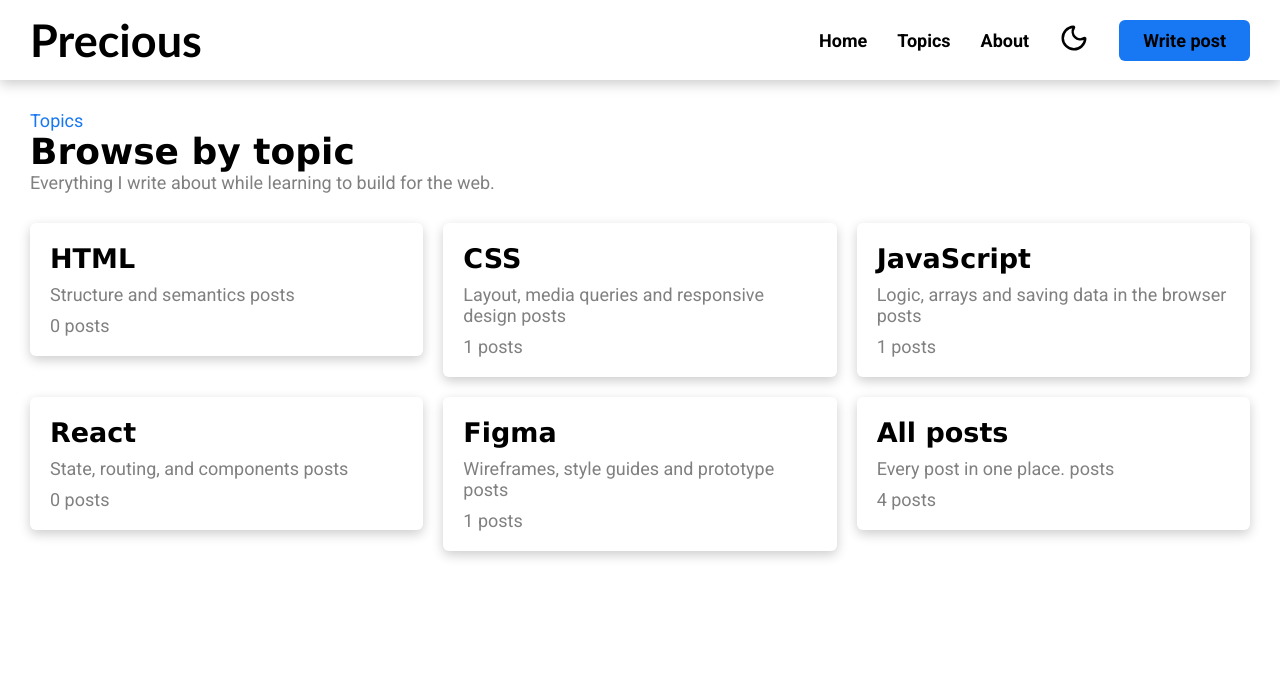
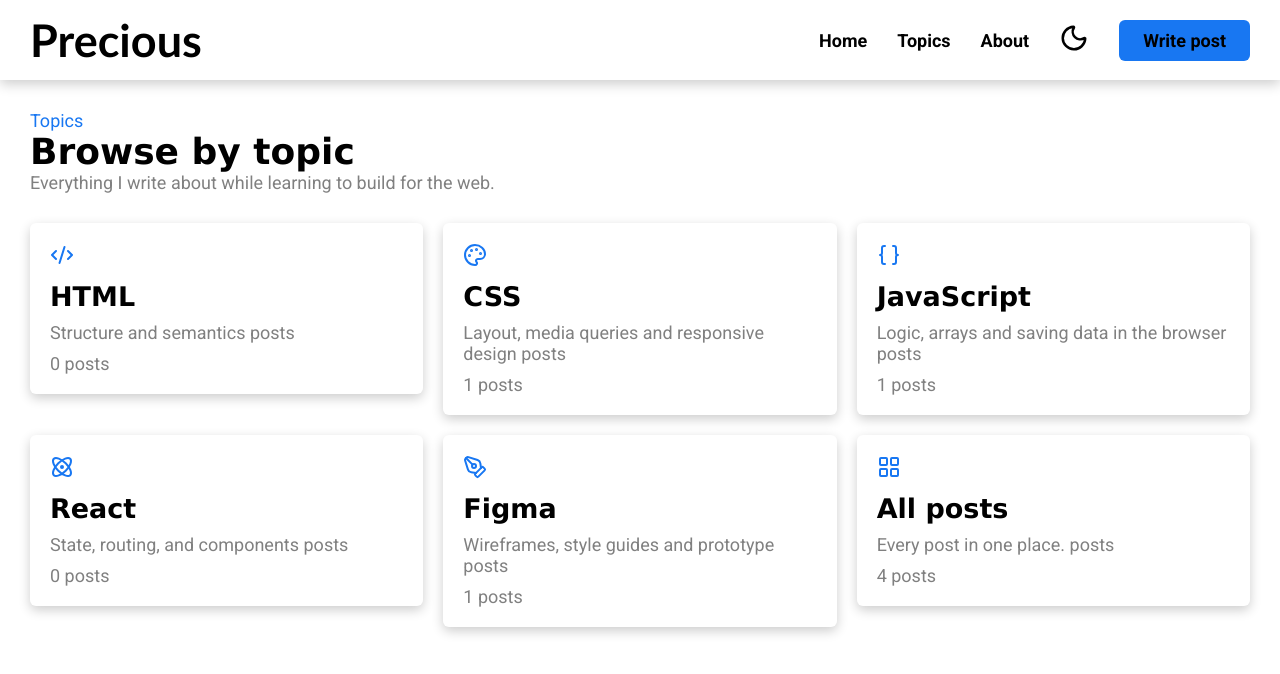
Before and after one commit to oeprecious/blog, a React (Vite) app: page /#/topics in a window 1280 px wide. Shown: the top 674 px of the page. Built offline with nearby package versions, Linux system fonts and the light colour scheme; a web font is replaced by a local one.

Commit message:
Add icons to Topics card

```diff
--- a/src/Pages/Topics.jsx
+++ b/src/Pages/Topics.jsx
@@ -2,6 +2,7 @@ import "./Topics.css"
 import { Link } from "react-router"
 import { posts } from "../data/posts"
 
+import { Code2, Palette, Braces, Atom, PenTool, LayoutGrid } from "lucide-react"
 
 // const topics = ["ALL, posts", "HTML", "CSS", "JavaScript", "React", "Figma"]
 
@@ -9,17 +10,17 @@ const Topics = () => {
 
     const topics = [
 
-        { id: 1, topic: "HTML", tag: "Structure and semantics" },
+        { id: 1, icon: <Code2 />, topic: "HTML", tag: "Structure and semantics" },
 
-        { id: 2, topic: "CSS", tag: "Layout, media queries and responsive design" },
+        { id: 2, icon: <Palette />, topic: "CSS", tag: "Layout, media queries and responsive design" },
 
-        { id: 3, topic: "JavaScript", tag: "Logic, arrays and saving data in the browser" },
+        { id: 3, icon: <Braces />, topic: "JavaScript", tag: "Logic, arrays and saving data in the browser" },
 
-        { id: 4, topic: "React", tag: "State, routing, and components" },
+        { id: 4, icon: <Atom />, topic: "React", tag: "State, routing, and components" },
 
-        { id: 5, topic: "Figma", tag: "Wireframes, style guides and prototype" },
+        { id: 5, icon: <PenTool />, topic: "Figma", tag: "Wireframes, style guides and prototype" },
 
-        { id: 6, topic: "All posts", tag: "Every post in one place." }
+        { id: 6, icon: <LayoutGrid />, topic: "All posts", tag: "Every post in one place." }
     ]
 
     return (
@@ -43,6 +44,7 @@ const Topics = () => {
                     return (
                         <Link key={item.id} to={item.topic === "All posts" ? "/" : `/?topic=${item.topic.toLowerCase()}`} style={{ textDecoration: "none", color: "inherit" }}>
                             <div className="card">
+                                <span style={{ color: "#1877F2", width: "fitContent" }}>{item.icon}</span>
                                 <h2>{item.topic}</h2>
                                 <p>{item.tag} posts</p>
                                 <p>{count} posts</p>
```
